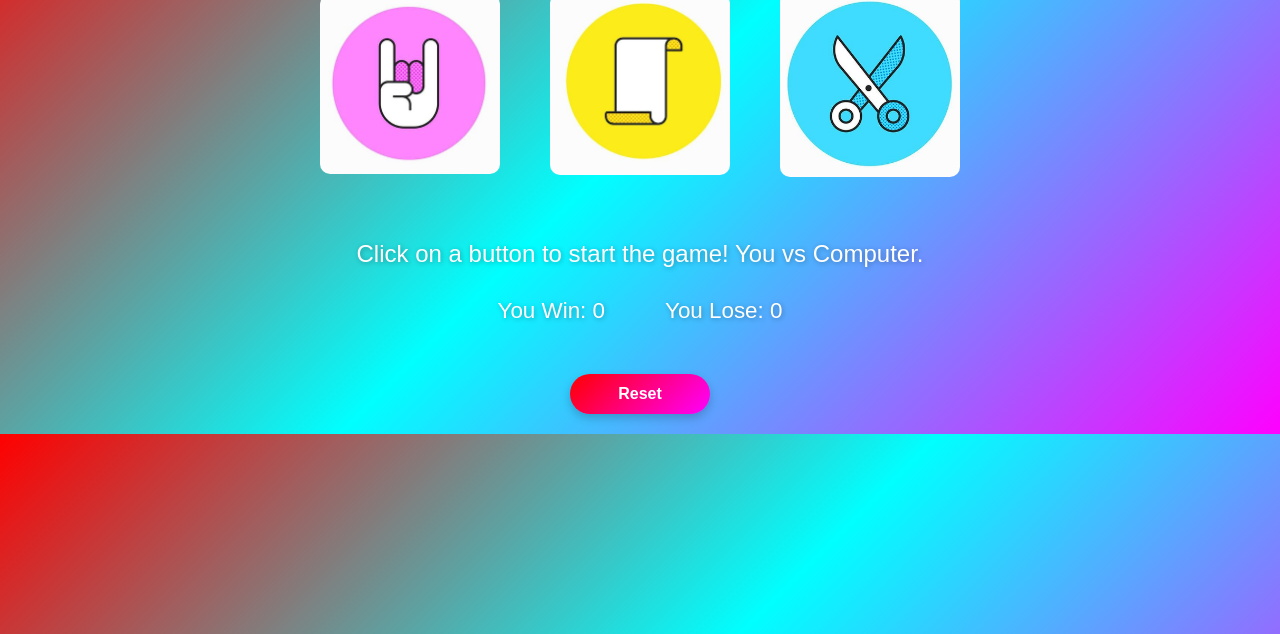
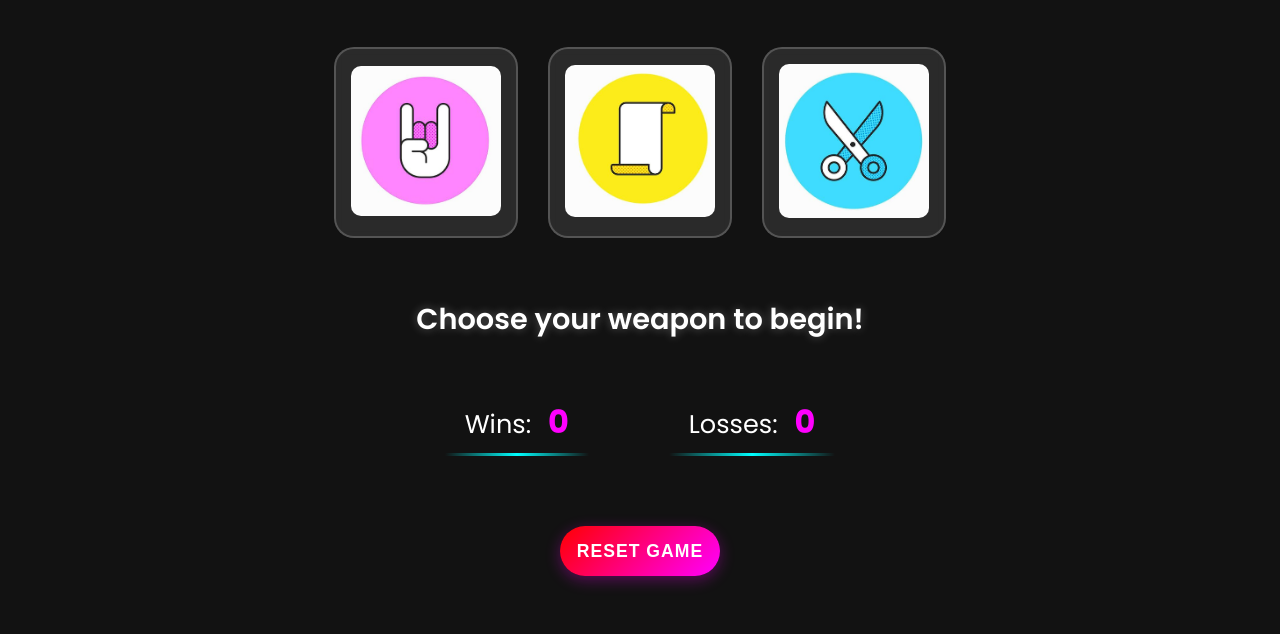
Before and after one commit to KrishMeghapara/stone-paper-scissors, a plain HTML site: page index.html in a window 1280 px wide. Shown: the part 166-800 px from the top of the page. Drawn offline with nearby package versions, Linux system fonts and the light colour scheme.

Commit message:
Update index.html

```diff
--- a/index.html
+++ b/index.html
@@ -3,115 +3,282 @@
 <head>
     <meta charset="UTF-8" />
     <meta name="viewport" content="width=device-width, initial-scale=1.0" />
-    <title>Stone Paper Scissors</title>
+    <title>Rock Paper Scissors | Ultimate Showdown</title>
+    <link href="https://fonts.googleapis.com/css2?family=Poppins:wght@400;600;700&display=swap" rel="stylesheet">
+    <link rel="stylesheet" href="https://cdnjs.cloudflare.com/ajax/libs/animate.css/4.1.1/animate.min.css"/>
     <style>
+        :root {
+            --neon-pink: #ff00ff;
+            --neon-blue: #00ffff;
+            --neon-red: #ff0000;
+            --dark-bg: #121212;
+        }
+
         body {
-        background: linear-gradient(135deg, #ff0000 0%, #00ffff 50%, #ff00ff 100%);
+            background: var(--dark-bg);
             font-family: 'Poppins', sans-serif;
             color: #fff;
             margin: 0;
             padding: 0;
+            min-height: 100vh;
+            overflow-x: hidden;
         }
+
         .container {
             text-align: center;
-        padding: 20px;
+            padding: 30px;
+            max-width: 1000px;
+            margin: 0 auto;
         }
+
         h1 {
-        font-size: 3rem;
-        font-weight: bold;
+            font-size: 3.5rem;
+            font-weight: 700;
             margin-bottom: 30px;
-        text-shadow: 2px 2px 8px rgba(0, 0, 0, 0.5);
+            background: linear-gradient(90deg, var(--neon-red), var(--neon-blue), var(--neon-pink));
+            -webkit-background-clip: text;
+            background-clip: text;
+            color: transparent;
+            animation: gradientShift 8s ease infinite;
+            background-size: 300% 300%;
         }
+
+        @keyframes gradientShift {
+            0% { background-position: 0% 50%; }
+            50% { background-position: 100% 50%; }
+            100% { background-position: 0% 50%; }
+        }
+
         .buttons-container {
             display: flex;
             justify-content: center;
             gap: 30px;
-        margin-top: 40px;
+            margin: 60px 0;
+            flex-wrap: wrap;
         }
-      button {
-        background-color: transparent;
-        border: 0;
-        padding: 10px;
-        border-radius: 15px;
-        transition: transform 0.3s, box-shadow 0.3s;
+
+        .choice-btn {
+            background-color: rgba(255, 255, 255, 0.1);
+            border: 2px solid rgba(255, 255, 255, 0.2);
+            padding: 15px;
+            border-radius: 20px;
+            transition: all 0.3s ease;
             cursor: pointer;
+            backdrop-filter: blur(5px);
+            position: relative;
+            overflow: hidden;
         }
-      button:hover {
-        transform: scale(1.1);
-        box-shadow: 0px 6px 15px rgba(0, 0, 0, 0.3);
+
+        .choice-btn::before {
+            content: '';
+            position: absolute;
+            top: -2px;
+            left: -2px;
+            right: -2px;
+            bottom: -2px;
+            z-index: -1;
+            background: linear-gradient(45deg, var(--neon-red), var(--neon-blue), var(--neon-pink), var(--neon-red));
+            background-size: 400%;
+            border-radius: 20px;
+            opacity: 0;
+            transition: 0.5s;
         }
-      button img {
-        width: 180px;
+
+        .choice-btn:hover {
+            transform: translateY(-10px) scale(1.05);
+            box-shadow: 0 10px 25px rgba(0, 0, 0, 0.3);
+            border-color: transparent;
+        }
+
+        .choice-btn:hover::before {
+            opacity: 1;
+            animation: gradientShift 4s linear infinite;
+        }
+
+        .choice-btn img {
+            width: 150px;
             height: auto;
             border-radius: 10px;
+            transition: transform 0.3s ease;
         }
+
+        .choice-btn:hover img {
+            transform: scale(1.1);
+        }
+
         #textprint {
-        margin-top: 50px;
-        font-size: 1.5rem;
-        text-shadow: 1px 1px 5px rgba(0, 0, 0, 0.3);
+            margin: 40px 0;
+            font-size: 1.8rem;
+            font-weight: 600;
+            min-height: 60px;
+            text-shadow: 0 0 10px rgba(255, 255, 255, 0.3);
         }
+
         .score-container {
             display: flex;
             justify-content: center;
-        margin-top: 30px;
-        gap: 60px;
+            gap: 80px;
+            margin: 40px 0;
         }
+
         .score {
-        font-size: 1.4rem;
-        text-shadow: 1px 1px 5px rgba(0, 0, 0, 0.3);
+            font-size: 1.6rem;
+            position: relative;
+            padding: 0 20px;
         }
+
+        .score::after {
+            content: '';
+            position: absolute;
+            bottom: -10px;
+            left: 0;
+            width: 100%;
+            height: 3px;
+            background: linear-gradient(90deg, transparent, var(--neon-blue), transparent);
+        }
+
+        .score-value {
+            font-size: 2rem;
+            font-weight: 700;
+            margin-left: 10px;
+            color: var(--neon-pink);
+        }
+
         #reset-btn {
-        background: linear-gradient(135deg, #ff0000, #ff00ff);
+            background: linear-gradient(135deg, var(--neon-red), var(--neon-pink));
             color: #fff;
             border: none;
-        width: 140px;
-        height: 40px;
-        border-radius: 20px;
-        margin-top: 50px;
-        font-size: 1rem;
+            width: 160px;
+            height: 50px;
+            border-radius: 25px;
+            margin-top: 40px;
+            font-size: 1.1rem;
             font-weight: bold;
-        transition: background-color 0.3s ease, transform 0.2s;
-        box-shadow: 0px 4px 10px rgba(0, 0, 0, 0.2);
+            transition: all 0.3s ease;
+            box-shadow: 0 4px 15px rgba(255, 0, 255, 0.3);
             cursor: pointer;
+            text-transform: uppercase;
+            letter-spacing: 1px;
+            position: relative;
+            overflow: hidden;
+            z-index: 1;
         }
+
+        #reset-btn::before {
+            content: '';
+            position: absolute;
+            top: 0;
+            left: 0;
+            width: 100%;
+            height: 100%;
+            background: linear-gradient(135deg, var(--neon-pink), var(--neon-red));
+            z-index: -1;
+            opacity: 0;
+            transition: opacity 0.3s ease;
+        }
+
         #reset-btn:hover {
-        background-color: #ff5f5f;
-        transform: scale(1.05);
+            transform: translateY(-3px) scale(1.05);
+            box-shadow: 0 8px 25px rgba(255, 0, 255, 0.4);
+        }
+
+        #reset-btn:hover::before {
+            opacity: 1;
+        }
+
+        #reset-btn:active {
+            transform: translateY(1px);
+        }
+
+        /* Glow effects */
+        .glow {
+            text-shadow: 0 0 10px currentColor;
+        }
+
+        /* Responsive adjustments */
+        @media (max-width: 768px) {
+            h1 {
+                font-size: 2.5rem;
+            }
+
+            .buttons-container {
+                gap: 20px;
+                margin: 40px 0;
+            }
+
+            .choice-btn img {
+                width: 120px;
+            }
+
+            #textprint {
+                font-size: 1.4rem;
+            }
+
+            .score-container {
+                gap: 40px;
+            }
+
+            .score {
+                font-size: 1.3rem;
+            }
+
+            .score-value {
+                font-size: 1.6rem;
+            }
+        }
+
+        /* Animation classes */
+        .animate-win {
+            animation: bounce 0.5s ease;
+        }
+
+        .animate-lose {
+            animation: shake 0.5s ease;
+        }
+
+        @keyframes bounce {
+            0%, 100% { transform: translateY(0); }
+            50% { transform: translateY(-20px); }
+        }
+
+        @keyframes shake {
+            0%, 100% { transform: translateX(0); }
+            25% { transform: translateX(-10px); }
+            75% { transform: translateX(10px); }
         }
     </style>
 </head>
 <body>
     <div class="container">
-      <h1>Stone Paper Scissors</h1>
+        <h1>ROCK PAPER SCISSORS</h1>
 
         <div class="buttons-container">
-        <button onclick="spin(1)">
-          <img src="./Stone.png" alt="Stone" />
+            <button class="choice-btn" onclick="spin(1)">
+                <img src="./Stone.png" alt="Rock" />
             </button>
-        <button onclick="spin(2)">
+            <button class="choice-btn" onclick="spin(2)">
                 <img src="./Paper.png" alt="Paper" />
             </button>
-        <button onclick="spin(3)">
-          <img src="./scissor.png" alt="Scissor" />
+            <button class="choice-btn" onclick="spin(3)">
+                <img src="./scissor.png" alt="Scissors" />
             </button>
         </div>
 
         <div id="textprint">
-        Click on a button to start the game! You vs Computer.
+            Choose your weapon to begin!
         </div>
 
         <div class="score-container">
             <div class="score">
-          You Win: <span id="Wins">0</span>
+                Wins: <span id="Wins" class="score-value">0</span>
             </div>
             <div class="score">
-          You Lose: <span id="Loses">0</span>
+                Losses: <span id="Loses" class="score-value">0</span>
             </div>
         </div>
 
-      <button id="reset-btn" onclick="reset()">Reset</button>
+        <button id="reset-btn" onclick="reset()">Reset Game</button>
     </div>
-
+</body>
  <script src="./script.js"></script>
-  </body>
 </html>
```
Lines whose indentation alone changed are shown as unchanged.
